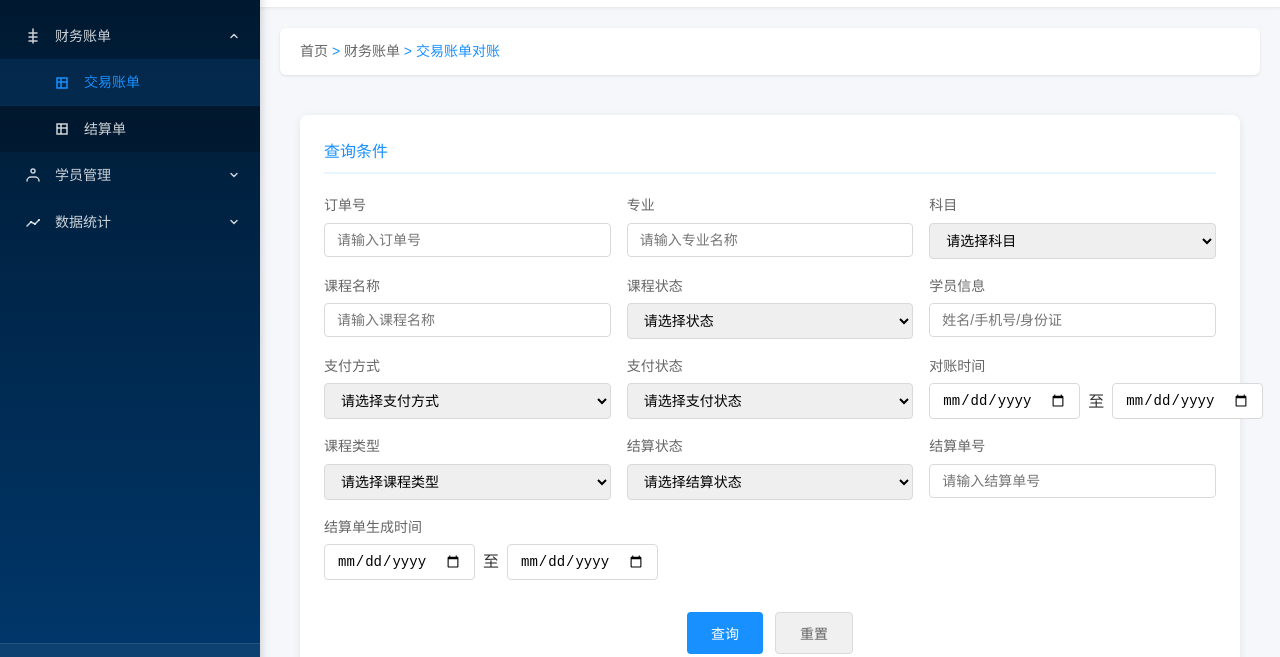
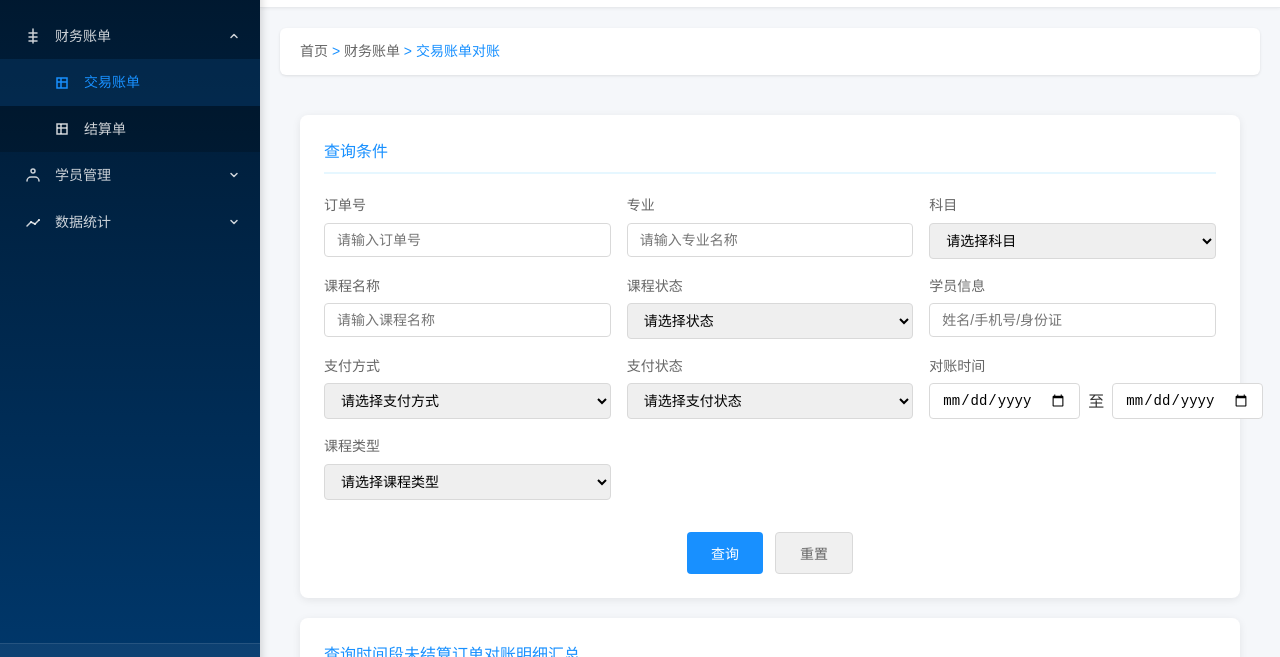
Before and after one commit to acewuqing/zhuanji_requirement_ver1.0, a plain HTML site: page financial_reconciliation_prototype.html in a window 1280 px wide. Shown: the part 80-737 px from the top of the page. Drawn offline with Linux system fonts and the light colour scheme.

Commit message:
Add files via upload

```diff
--- a/financial_reconciliation_prototype.html
+++ b/financial_reconciliation_prototype.html
@@ -103,27 +103,7 @@
                                     <option value="3">混合课程</option>
                                 </select>
                             </div>
-                            <div class="form-group">
-                                <label>结算状态</label>
-                                <select>
-                                    <option value="">请选择结算状态</option>
-                                    <option value="1">未结算</option>
-                                    <option value="2">已结算</option>
-                                    <option value="3">结算中</option>
-                                </select>
-                            </div>
-                            <div class="form-group">
-                                <label>结算单号</label>
-                                <input type="text" placeholder="请输入结算单号">
-                            </div>
-                            <div class="form-group">
-                                <label>结算单生成时间</label>
-                                <div class="date-range">
-                                    <input type="date">
-                                    <span>至</span>
-                                    <input type="date">
-                                </div>
-                            </div>
+
                             <div class="form-buttons">
                                 <button type="button" class="btn btn-primary">查询</button>
                                 <button type="button" class="btn btn-secondary">重置</button>
```
